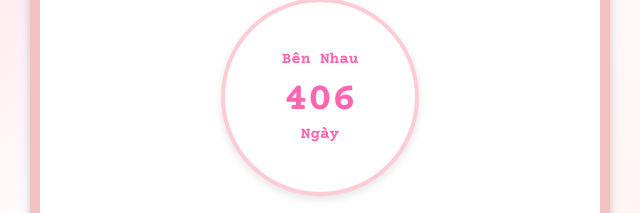
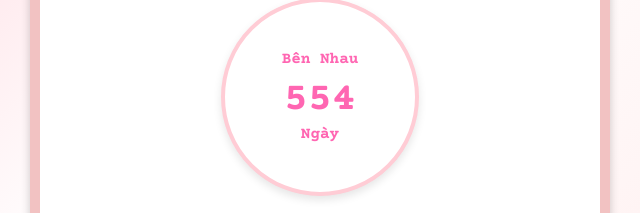
Before and after one commit to DitMeCongSan1/AIUE, a plain HTML site: page index.html in a window 1280 px wide. Shown: the part 207-420 px from the top of the page, 320-960 px from the left. Drawn offline with nearby package versions, Linux system fonts and the light colour scheme.

Commit message:
Update index.html

```diff
--- a/index.html
+++ b/index.html
@@ -217,7 +217,7 @@
     }
 
     // Set initial date and display days count
-    const startDate = "2023-09-24";
+    const startDate = "2023-04-29";
     document.getElementById("days-counter").textContent = calculateDaysSince(startDate);
 
     // Close welcome modal after a few seconds
```
